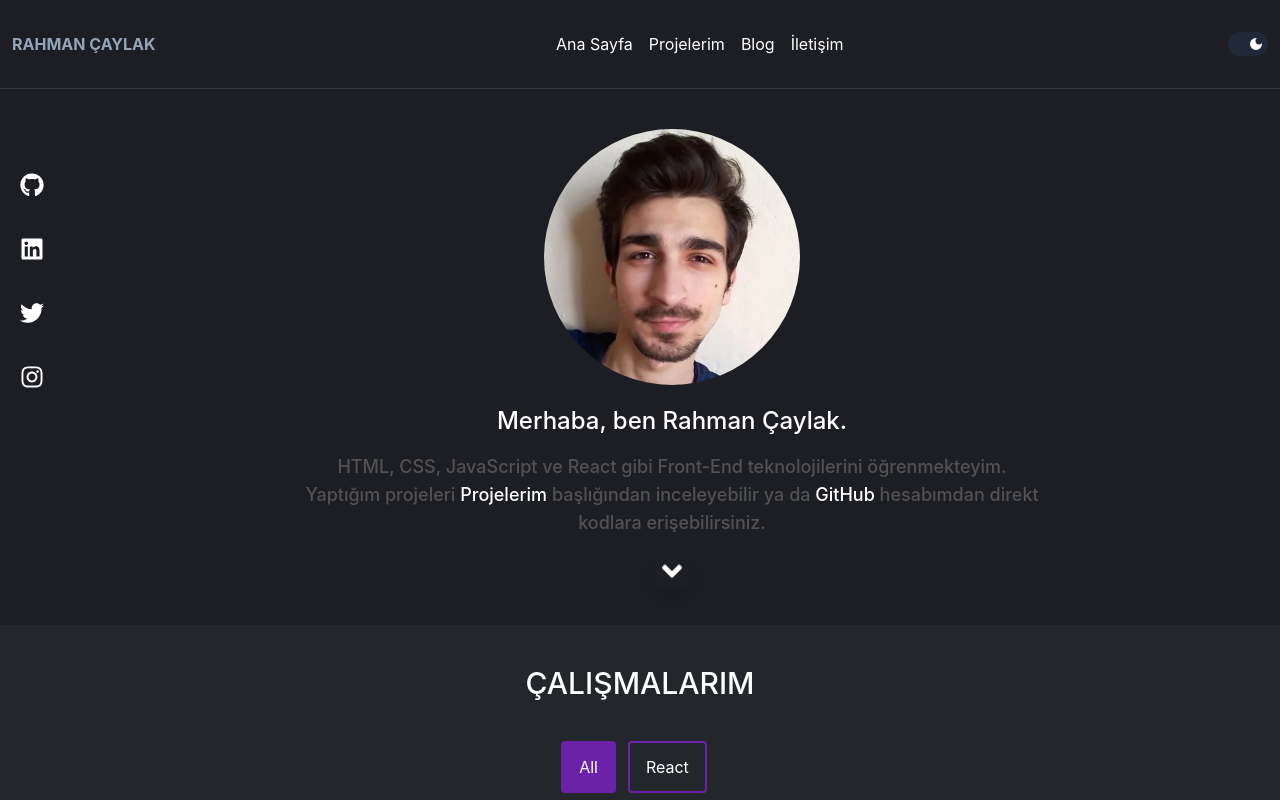
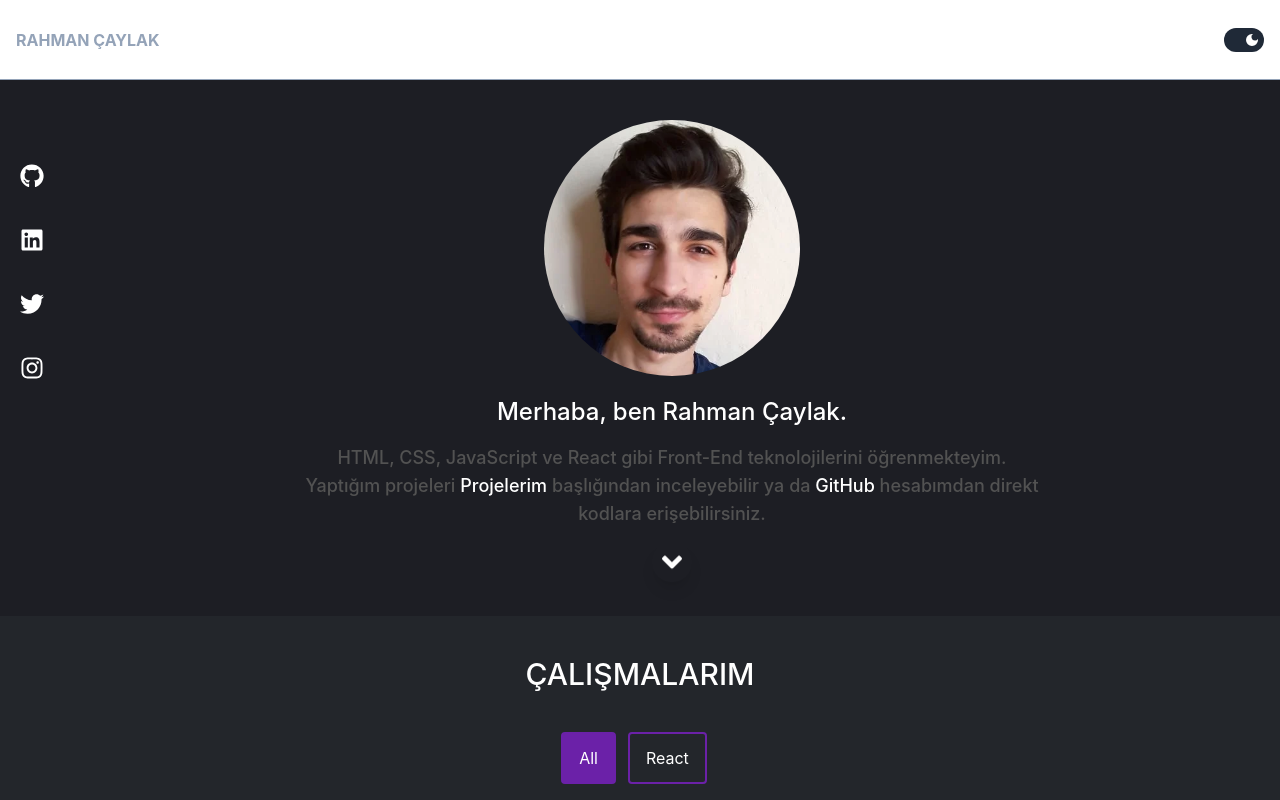
Before and after one commit to rahmancaylak/react-my-portfolio, a React (Create React App) app: page / in a window 1280 px wide. Shown: the top 800 px of the page. Built offline with nearby package versions, Linux system fonts and the light colour scheme.

Commit message:
Header dark mode completed.

```diff
--- a/src/components/Header/DarkMode.jsx
+++ b/src/components/Header/DarkMode.jsx
@@ -1,4 +1,4 @@
-import React, { useState } from 'react';
+import React, { useState, useEffect, useRef } from 'react';
 import { MdDarkMode } from 'react-icons/md';
 //Tailwind Styled Components
 import {
@@ -9,16 +9,44 @@ import {
   Toggle,
 } from '../../styles/Header/DarkMode';
 
-const DarkMode = () => {
-  const [isToggled, setIsToggled] = useState(1);
+export default function DarkMode() {
+  const [isToggled, setIsToggled] = useState(
+    localStorage.getItem('theme') === 'dark'
+  );
+  const isInitialMount = useRef(true);
+
+  useEffect(() => {
+    if (isInitialMount.current) {
+      isInitialMount.current = false;
+      localStorage.getItem('theme') === 'light'
+        ? setIsToggled(false)
+        : setIsToggled(true);
+      localStorage.setItem('theme', isToggled ? 'dark' : 'light');
+      document.documentElement.classList.add(`${isToggled ? 'dark' : 'light'}`);
+    } else {
+      const isDark = localStorage.getItem('theme') === 'dark';
+      localStorage.setItem('theme', isDark ? 'light' : 'dark');
+      if (
+        localStorage.theme === 'dark' ||
+        (!('theme' in localStorage) &&
+          window.matchMedia('(prefers-color-scheme: dark)').matches)
+      ) {
+        document.documentElement.classList.add('dark');
+        localStorage.setItem('theme', 'dark');
+      } else {
+        document.documentElement.classList.remove('dark');
+        localStorage.setItem('theme', 'light');
+      }
+    }
+  }, [isToggled]);
   return (
     <>
-      <Label htmlFor='darkModeInput'>
+      <Label htmlFor='darkModeInput' onClick={() => console.log('Çalıştı!')}>
         <ToggleContain>
           <ToggleInput
             type='checkbox'
             id='darkModeInput'
-            onChange={(e) => setIsToggled(e.target.checked ? 1 : 0)}
+            onChange={() => setIsToggled(!isToggled)}
             defaultChecked
           />
           <ToggleBg $toggled={isToggled}></ToggleBg>
@@ -29,6 +57,4 @@ const DarkMode = () => {
       </Label>
     </>
   );
-};
-
-export default DarkMode;
+}
--- a/src/components/Header/Logo.jsx
+++ b/src/components/Header/Logo.jsx
@@ -1,12 +1,10 @@
 import React from 'react';
 //Tailwind Styled Components
-import { LogoContainer, LogoLink } from '../../styles/Header/Logo';
-const Logo = () => {
+import { LogoLink } from '../../styles/Header/Logo';
+export default function Logo() {
   return (
-    <LogoContainer>
+    <>
       <LogoLink href='/'>Rahman Çaylak</LogoLink>
-    </LogoContainer>
+    </>
   );
-};
-
-export default Logo;
+}
--- /dev/null
+++ b/src/components/Header/Menu.jsx
@@ -0,0 +1,25 @@
+//Tailwind Styled Components
+import { Navbar, Nav, NavItem, NavLink } from '../../styles/Header/Menu';
+
+export default function Menu() {
+  return (
+    <>
+      <Navbar>
+        <Nav>
+          <NavItem>
+            <NavLink href='#home'>Ana Sayfa</NavLink>
+          </NavItem>
+          <NavItem>
+            <NavLink href='#projects'>Projelerim</NavLink>
+          </NavItem>
+          <NavItem>
+            <NavLink href='#blog'>Blog</NavLink>
+          </NavItem>
+          <NavItem>
+            <NavLink href='#contact'>İletişim</NavLink>
+          </NavItem>
+        </Nav>
+      </Navbar>
+    </>
+  );
+}
--- a/src/components/Header/Navbar.jsx
+++ /dev/null
@@ -1,28 +0,0 @@
-import React from 'react';
-//Tailwind Styled Components
-import { Nav, Ul, Li, A } from '../../styles/Header/Navbar';
-
-const Navbar = () => {
-  return (
-    <>
-      <Nav>
-        <Ul>
-          <Li>
-            <A href='#home'>Ana Sayfa</A>
-          </Li>
-          <Li>
-            <A href='#projects'>Projelerim</A>
-          </Li>
-          <Li>
-            <A href='#blog'>Blog</A>
-          </Li>
-          <Li>
-            <A href='#contact'>İletişim</A>
-          </Li>
-        </Ul>
-      </Nav>
-    </>
-  );
-};
-
-export default Navbar;
--- a/src/components/Header/index.jsx
+++ b/src/components/Header/index.jsx
@@ -1,19 +1,18 @@
-import React from 'react';
 //Tailwind Styled Components
-import { HeaderContainer } from '../../styles/Header/';
+import { Section, Container } from '../../styles/Header/';
 // Header Components
-import Navbar from './Navbar';
+import Menu from './Menu';
 import DarkMode from './DarkMode';
 import Logo from './Logo';
 
-const Header = () => {
+export default function Header() {
   return (
-    <HeaderContainer>
-      <Logo />
-      <Navbar />
-      <DarkMode />
-    </HeaderContainer>
+    <Section>
+      <Container>
+        <Logo />
+        <Menu />
+        <DarkMode />
+      </Container>
+    </Section>
   );
-};
-
-export default Header;
+}
--- a/src/styles/Header/DarkMode.jsx
+++ b/src/styles/Header/DarkMode.jsx
@@ -2,10 +2,11 @@ import tw from 'tailwind-styled-components';
 
 export const Label = tw.label`
 items-center
+mb-5
+md:mb-0
 `;
 
 export const ToggleContain = tw.div`
-toggleContain
 relative
 flex
 items-center
@@ -19,10 +20,19 @@ block
 w-10
 h-6
 rounded-full
+z-50
 `;
 
 export const ToggleInput = tw.input`
 sr-only
+focus:not-sr-only
+focus:absolute
+focus:w-full
+focus:z-5
+focus:outline
+focus:outline-2
+focus:outline-offset-8
+focus:outline-purple-800
 `;
 
 export const Toggle = tw.div`
@@ -36,4 +46,5 @@ w-4
 h-4
 rounded-full
 transition
+z-50
 `;
--- a/src/styles/Header/Logo.jsx
+++ b/src/styles/Header/Logo.jsx
@@ -1,12 +1,17 @@
 import tw from 'tailwind-styled-components';
 
-export const LogoContainer = tw.div`
-py-5
+export const LogoLink = tw.a`
+text-gray-600
+hover:text-black
+dark:text-slate-400
+dark:hover:text-white
+font-bold
+uppercase
+transition
+duration-300
+rounded
+focus:outline
+focus:outline-2
+focus:outline-offset-8
+focus:outline-purple-800
 `;
-
-export const LogoLink = tw.a`
-text-slate-400
-font-bold
-hover:text-white
-uppercase
-`;
--- /dev/null
+++ b/src/styles/Header/Menu.jsx
@@ -0,0 +1,28 @@
+import tw from 'tailwind-styled-components';
+
+export const Navbar = tw.nav`
+`;
+
+export const Nav = tw.ul`
+inline-flex
+`;
+
+export const NavItem = tw.li`
+block
+md:inline
+ml-4
+`;
+
+export const NavLink = tw.a`
+text-gray-600
+font-semibold
+dark:text-white
+dark:hover:border-white
+hover:border-gray-600
+hover:border-b-2
+rounded
+focus:outline
+focus:outline-2
+focus:outline-offset-8
+focus:outline-purple-800
+`;
--- a/src/styles/Header/Navbar.jsx
+++ /dev/null
@@ -1,22 +0,0 @@
-import tw from 'tailwind-styled-components';
-
-export const Nav = tw.nav`
-sm:flex-col
-md:flex-row
-md:py-0
-`;
-
-export const Ul = tw.ul`
-sm:hidden
-`;
-
-export const Li = tw.li`
-sm:block
-md:inline
-ml-4
-`;
-
-export const A = tw.a`
-hover:border-white
-hover:border-b-2
-`;
--- a/src/styles/Header/index.jsx
+++ b/src/styles/Header/index.jsx
@@ -1,16 +1,24 @@
 import tw from 'tailwind-styled-components';
 
-export const HeaderContainer = tw.header`
+export const Section = tw.header`
 flex
-lg:flex-row
+pt-3
+px-4
+h-30
+bg-rcLightPrimary
+dark:bg-rcPrimary
+border-b
+border-slate-400
+dark:border-rcBorder
+md:h-20
+md:pt-0
+`;
+
+export const Container = tw.div`
+w-full
+flex
+flex-col
+items-center
+md:flex-row
 md:justify-between
-border-b
-border-customBorderColor
-sm:flex-col
-h-full
-px-4
-items-center
-text-white
-bg-customPrimary
-p-3
 `;
```
